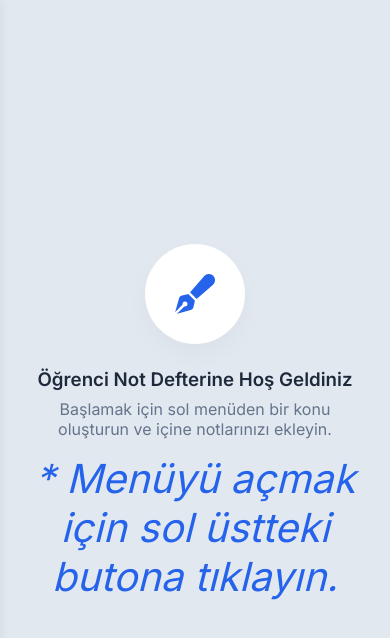
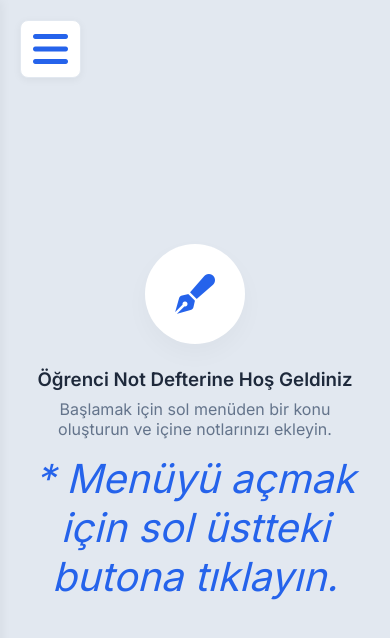
Before and after one commit to mektepiQ1/cay, a plain HTML site: page cizgilidef.html in a window 390 px wide. Drawn offline with Linux system fonts and the light colour scheme.

Commit message:
Update cizgilidef.html

```diff
--- a/cizgilidef.html
+++ b/cizgilidef.html
@@ -660,6 +660,19 @@
                 display: block; /* Hamburger butonu göster */
             }
 
+            /* Karşılama ekranı mobil menü butonu konumu */
+            .welcome-menu-btn {
+                position: absolute;
+                top: 20px;
+                left: 20px;
+                background-color: white;
+                border: 1px solid var(--border-color);
+                border-radius: 8px;
+                padding: 8px 12px;
+                box-shadow: 0 2px 8px rgba(0,0,0,0.05);
+                z-index: 10;
+            }
+
             .sidebar {
                 position: fixed;
                 left: 0;
@@ -727,6 +740,7 @@
 
         <main class="editor-area">
             <div id="welcomeScreen" class="welcome-screen">
+                <button id="welcomeMobileMenuBtn" class="mobile-menu-btn welcome-menu-btn"><i class="fas fa-bars"></i></button>
                 <div class="icon-wrapper">
                     <i class="fas fa-pen-fancy"></i>
                 </div>
@@ -851,6 +865,7 @@
         const sidebar = document.getElementById("sidebar");
         const sidebarOverlay = document.getElementById("sidebarOverlay");
         const mobileMenuBtn = document.getElementById("mobileMenuBtn");
+        const welcomeMobileMenuBtn = document.getElementById("welcomeMobileMenuBtn");
 
         const createNewSubjectBtn = document.getElementById("createNewSubjectBtn");
         const newSubjectInput = document.getElementById("newSubjectInput");
@@ -896,6 +911,7 @@
         };
 
         mobileMenuBtn.addEventListener("click", toggleSidebar);
+        welcomeMobileMenuBtn.addEventListener("click", toggleSidebar);
         sidebarOverlay.addEventListener("click", closeSidebar);
 
         // --- ONAY MODAL (CONFIRM) İŞLEMLERİ ---
```
